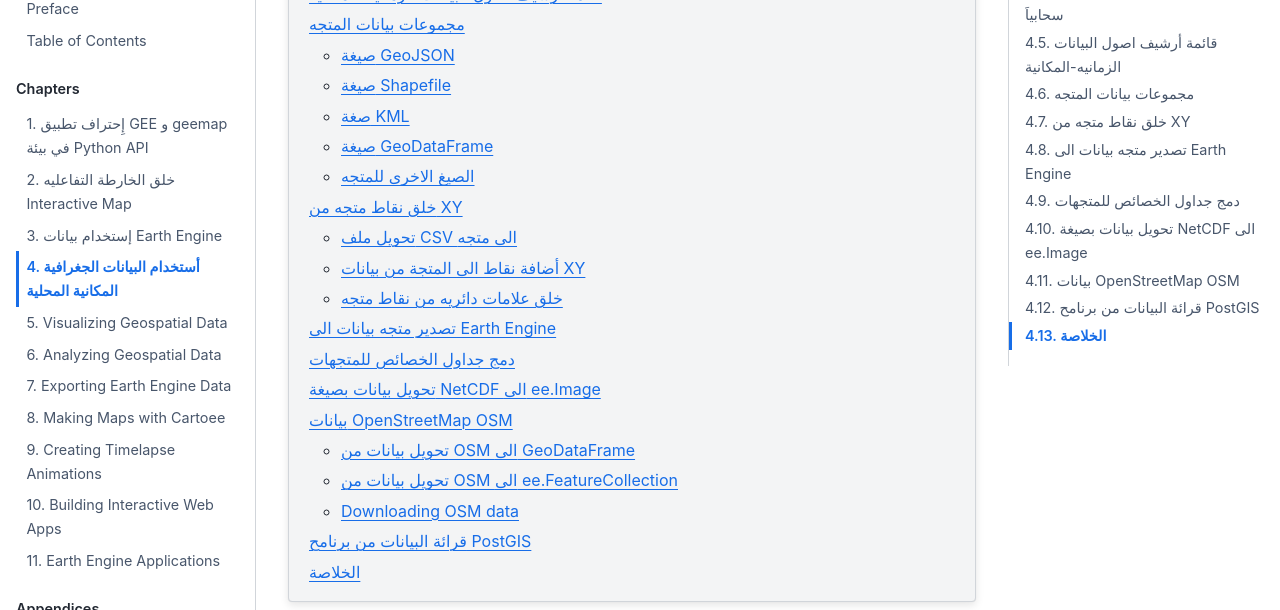
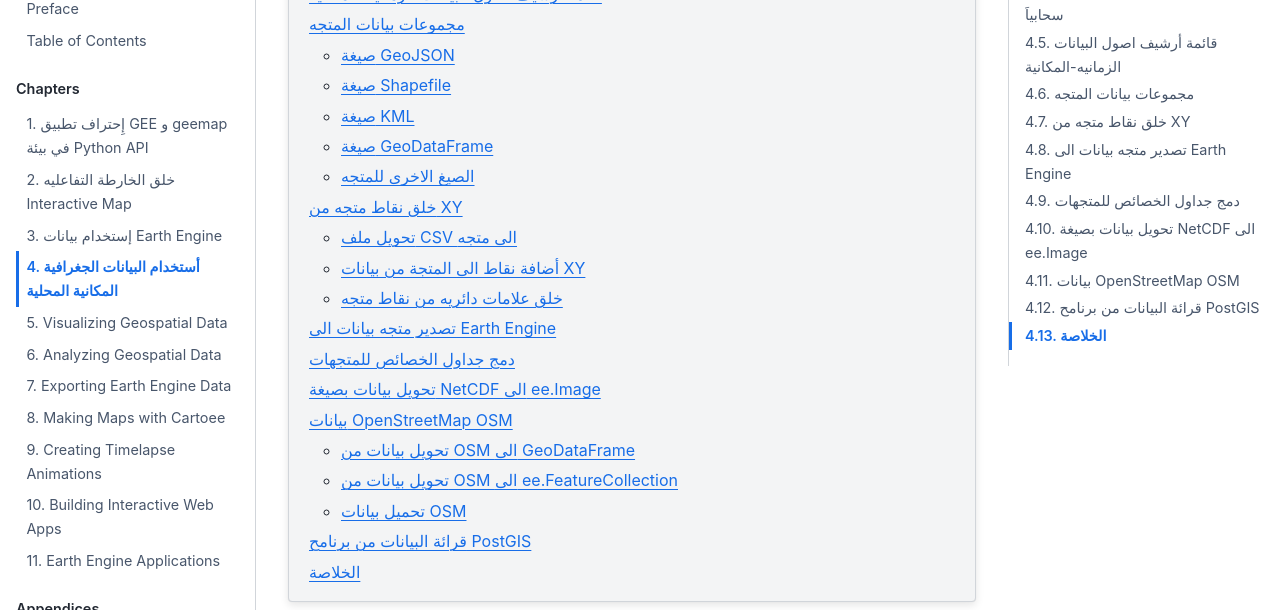
Before and after one commit to giswqs/geebook-arabic, a Jupyter Book: the page built from chapters/04_local_data.md, in a window 1280 px wide and 900 px high, scrolled down 397 px. Shown: the part 154-764 px from the top of the window. Built offline with Jupyter Book 1.0.4 settings and Sphinx 7.4.7 and the Sphinx Book theme 1.1.4, drawn with Linux system fonts in a browser that asks for light colours; some of the changed text lies outside the part shown.

Commit message:
Update 04_local_data.md

````diff
--- a/chapters/04_local_data.md
+++ b/chapters/04_local_data.md
@@ -339,7 +339,7 @@ Map.add_shp(in_shp, layer_name="Countries")
 Map
 ```
 
-### صغة KML
+### صيغة KML
 
 ```{code-cell} ipython3
 in_kml = "https://github.com/gee-community/geemap/blob/master/examples/data/us_states.kml"
@@ -568,7 +568,7 @@ Map.centerObject(fc, 11)
 Map
 ```
 
-### Downloading OSM data
+### تحميل بيانات OSM
 
 ```{code-cell} ipython3
 import geemap.osm as osm
````
